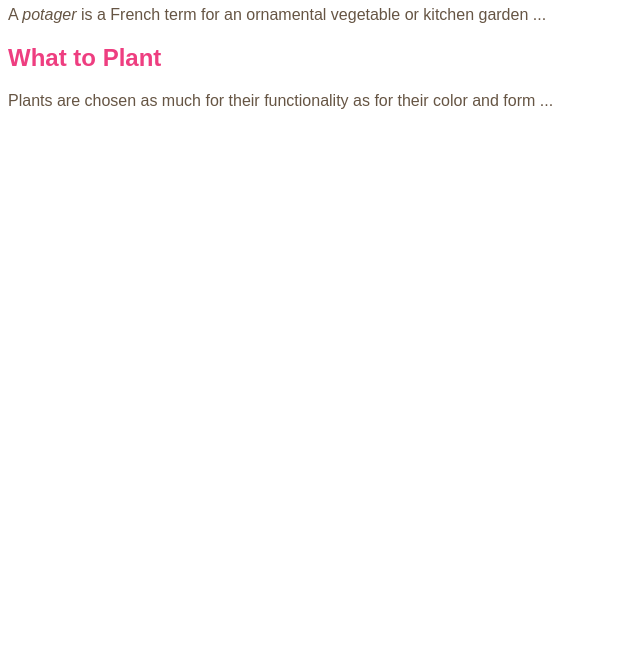
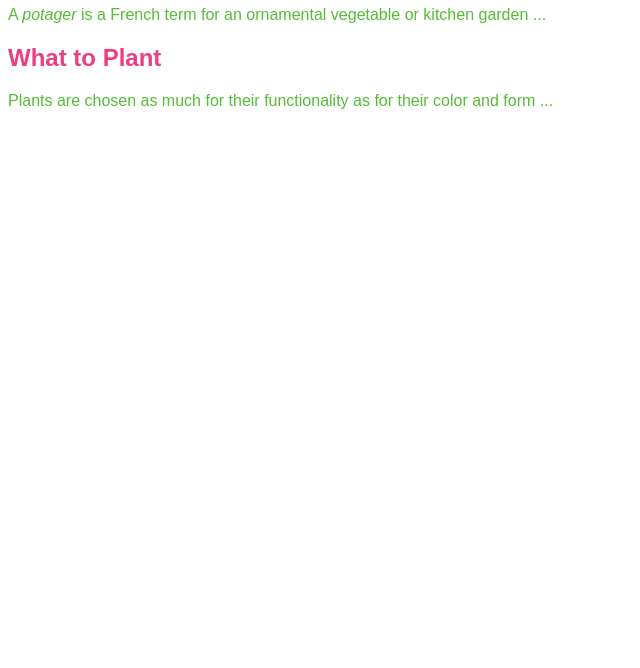
Before and after one commit to git-suryacs/Frontend_practice, a plain HTML site: page html/example.html in a window 1280 px wide. Shown: the part 132-800 px from the top of the page, without its empty margins (0-640 px from the left). Drawn offline with Linux system fonts and the light colour scheme.

Commit message:
incoming changes

```diff
--- a/css/example.css
+++ b/css/example.css
@@ -3,4 +3,5 @@ body {
 h1, h2 {
     color: #ee3e80;}
 p{
-  color: #665544;}
+  color: #55bc36;
+}
```
Also changed, not shown: Javascript/example.js (+1 -6 lines).
